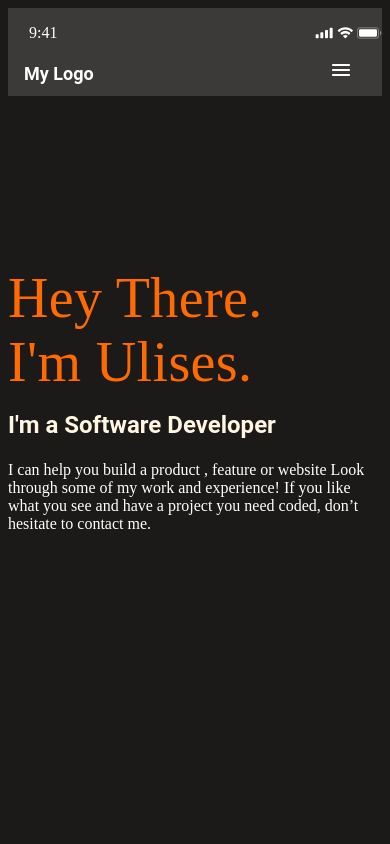
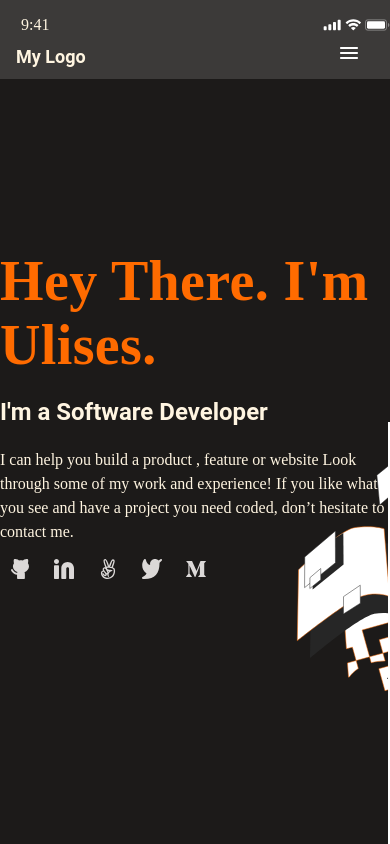
Before and after one commit to ulises2607/Portfolio, a website: page index.html in a window 390 px wide. Drawn offline with Linux system fonts and the light colour scheme.

Commit message:
Fixin style position, adding social media links, creating readme

```diff
--- a/index.html
+++ b/index.html
@@ -9,7 +9,7 @@
 </head>
 <body>
 
-    <header>
+    <header class="heading">
         <!-- CELPHONE BOX -->
 
         <div class="phone-box">
@@ -60,8 +60,38 @@
         <p class="presentation">
             I can help you build a product , feature or website Look through some of my work and experience! If you like what you see and have a project you need coded,
 don’t hesitate to contact me.
+
         </p>
 
+
+        <div class="social">
+            <a href="https://github.com/ulises2607" class="soc-icon">
+                <img src="Images/Social/GitHub.svg" alt="github-profile">
+            </a>
+
+            <a href="https://www.linkedin.com/in/cesar-ulises-cappa-subelza/" class="soc-icon">
+                <img src="Images/Social/Linkedin.svg" alt="linkedin-profile">
+            </a>
+
+            <a href="https://www.angellist.com/" class="soc-icon">
+                <img src="Images/Social/Angelist.svg" alt="Angelist-mainpage">
+            </a>
+
+            <a href="www.twitter.com" class="soc-icon">
+                <img src="Images/Social/Twitter.svg" alt="twitter-mainpage">
+            </a>
+
+            <a href="https://medium.com/" class="soc-icon">
+                <img src="Images/Social/Medium.svg" alt="medium-mainpage">
+            </a>
+
+
+        </div>
+
+    </div>
+
+    <div class="deco1" >
+        <img src="Images/bg-image.svg" alt="decoration">
     </div>
 
 
--- a/style.css
+++ b/style.css
@@ -1,18 +1,22 @@
 
 
 
-@media (min-width:375px){
+@media (min-width: 375px) and (max-width: 768px) {
 
     body {
 
         background: #1C1A19;
-        color: white;
+        color: #FFF5E1;
+        width: 100%;
+        height: 100%;
+        margin: 0;
     }
 
     /* HEADER AND CELLPHONE ICONS */
 
+
     .phone-box {
-        height: 44px;
+        height: 100%;
         background-color: #3C3A39;
         display:flex;
         justify-content: space-between;
@@ -69,13 +73,11 @@
     }
 
     h1 {
-        width: 327px;
-        height: 124px;
 
 
         font-family: 'Crete Round';
         font-style: normal;
-        font-weight: 400;
+        font-weight: 40px;
         font-size: 56px;
         line-height: 64px;
         letter-spacing: 0.37px;
@@ -99,12 +101,52 @@
         display: flex;
         align-items: center;
 
-        color: #FFF5E1;
-
 
         flex: none;
         order: 1;
         flex-grow: 0;
+
+    }
+
+    .presentation {
+
+
+        display: block;
+        font-family: 'Poppins';
+        font-style: normal;
+        font-weight: 400;
+        font-size: 16px;
+        line-height: 24px;
+        margin-left: opx;
+        flex: none;
+        margin-bottom: 0;
+        margin-top: 0;
+
+
+    }
+
+    .social {
+        display: block;
+        margin-top: 5px;
+    }
+
+    .soc-icon {
+        color: #1C1A19;
+    }
+
+    .deco1 {
+
+
+        position: absolute;
+        top: 50%;
+
+        float: right;
+        right: 0;
+        bottom: 0;
+        width: auto;
+        height: auto;
+
+        border-right: 2px solid white;
 
     }
 
```
Also changed, not shown: Images/Social/Angelist.svg (added), Images/Social/GitHub.svg (added), Images/Social/Linkedin.svg (added), Images/Social/Medium.svg (added), Images/Social/Twitter.svg (added), Images/bg-image.svg (added), README.md, 1 other file.
